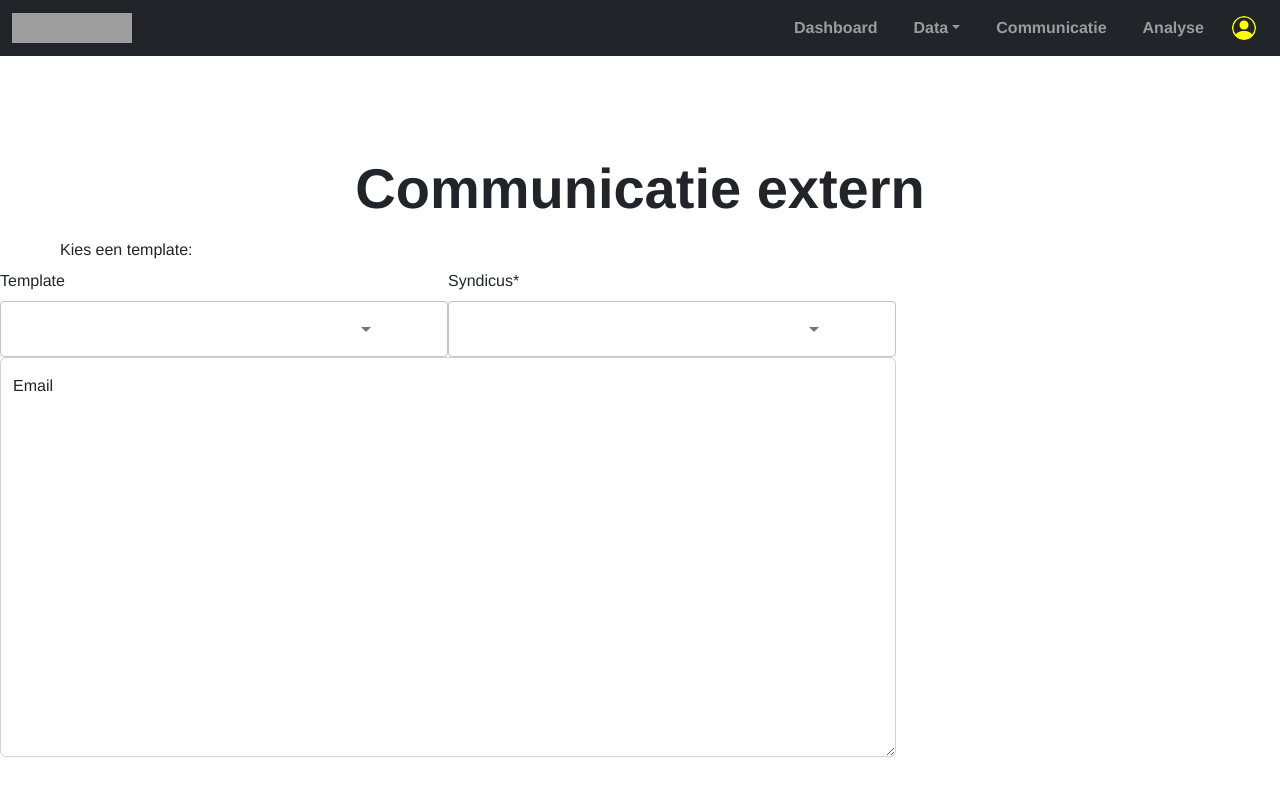
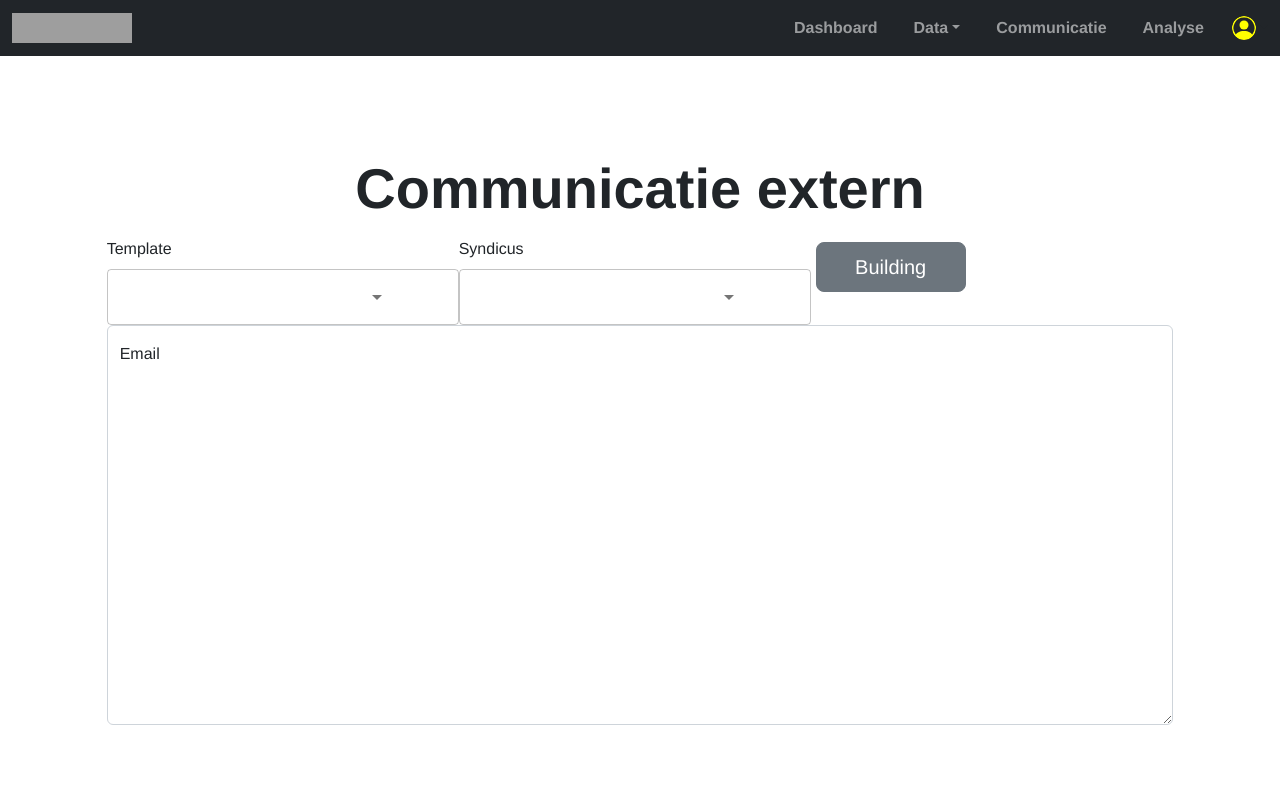
Before and after one commit to SELab-2/Dr-Trottoir-4, a Next.js app in the folder frontend/: page /admin/communication in a window 1280 px wide. Shown: the top 796 px of the page. Built offline with nearby package versions, Linux system fonts and the light colour scheme; no server answers; grey boxes are pictures that could not be loaded.

Commit message:
route to building and support going from mail to communication

```diff
--- a/frontend/pages/admin/communication.tsx
+++ b/frontend/pages/admin/communication.tsx
@@ -3,15 +3,20 @@ import { BuildingComment, getAllBuildingComments } from "@/lib/building-comment"
 import { EmailTemplate, getAllEmailTemplates } from "@/lib/email-template";
 import { useEffect, useState, ChangeEvent } from "react";
 import styles from 'styles/Welcome.module.css';
-import { Dropdown, DropdownButton, FloatingLabel, Form, FormControl } from "react-bootstrap";
+import { Button, Dropdown, DropdownButton, FloatingLabel, Form, FormControl, Offcanvas } from "react-bootstrap";
 import TemplateAutocomplete from "@/components/autocompleteComponents/templateAutocomplete";
 import { BuildingInterface, getAllBuildings } from "@/lib/building";
 import { getAllUsers, User, userSearchString } from "@/lib/user";
 import SyndicAutoCompleteComponent from "@/components/autocompleteComponents/syndicAutoCompleteComponent";
+import router, { useRouter } from "next/router";
 
+interface ParsedUrlQuery {}
+
+interface DataCommunicationQuery extends ParsedUrlQuery {
+    template?: number;
+}
 
 export default function AdminCommunication() {
-    const [loading, setLoading] = useState(true);
     const [allTemplates, setAllTemplates] = useState<EmailTemplate[]>([]);
     const [allComments, setAllComments] = useState<BuildingComment[]>([]);
     const [allBuildings, setAllBuildings] = useState<BuildingInterface[]>([]);
@@ -22,9 +27,10 @@ export default function AdminCommunication() {
     const [templateText, setTemplateText] = useState("");
     const [updatedTemplateText, setUpdatedTemplateText] = useState("");
     const [templateId, setTemplateId] = useState("");
-    const [commentId, setCommentId] = useState("");
     const [syndicId, setSyndicId] = useState("");
     const [buildingId, setBuildingId] = useState("");
+    const router = useRouter();
+    const query: DataCommunicationQuery = router.query as DataCommunicationQuery;
 
     const replaceVariable = (str: string, variable: string, value: string) : string => {
         const regex = new RegExp(`{{\\s*${variable}\\s*}}`, 'g');
@@ -53,15 +59,32 @@ export default function AdminCommunication() {
             setUpdatedTemplateText(changedVariablesText);
     }
 
+    async function routeToBuilding(buildingId: string) {
+        await router.push({
+            pathname: `building/`,
+            query: { building: buildingId },
+        });
+    }
+
+
     useEffect(() => {
+
         getAllEmailTemplates().then(res => {
             const emailTemplates : EmailTemplate[] = res.data;
             setAllTemplates(emailTemplates);
-            setSelectedTemplate(emailTemplates[0].name);
-            setTemplateText(emailTemplates[0].template);
+            let currentTemplate = emailTemplates[0];
+            if (query.template) {
+                console.log(emailTemplates);
+                console.log(query.template);
+                currentTemplate = emailTemplates.find(e => e.id === Number(query.template)) || emailTemplates[0];
+            }
+                setSelectedTemplate(currentTemplate.name);
+                setTemplateId(currentTemplate.id.toString());
+                setTemplateText(currentTemplate.template);
         }, err => {
             console.error(err);
         });
+
 
         getAllBuildingComments().then(res => {
             const buildingComments : BuildingComment[] = res.data;
@@ -82,7 +105,7 @@ export default function AdminCommunication() {
             const buildings : BuildingInterface[] = res.data;
             setAllBuildings(buildings);
         });
-    }, []);
+    }, [router.isReady]);
 
     useEffect(() => {
         const changedVariablesText = fillInVariables(templateText);
@@ -107,9 +130,12 @@ export default function AdminCommunication() {
             <>
                 <AdminHeader/>
                 <p className={styles.title}>Communicatie extern</p>
-                <p className={styles.text}>Kies een template:</p>
                 <div style={{ display: 'flex', width:"100%"  }}>
-                    <div style={{ width: "35%" }}>
+                    <div style={{ width: "10%" }}>
+
+                    </div>
+                    <div style={{ display: 'flex', width:"100%"  }}>
+                        <div style={{ width: "33%" }}>
                             <TemplateAutocomplete
                                 value={selectedTemplate}
                                 onChange={setSelectedTemplate}
@@ -117,23 +143,35 @@ export default function AdminCommunication() {
                                 required={false}
                             ></TemplateAutocomplete>
                         </div>
-                    <div style={{ width: "35%" }}>
+                        <div style={{ width: "33%" }}>
                             <SyndicAutoCompleteComponent
                                 value={selectedSyndic}
                                 onChange={setSelectedSyndic}
                                 setObjectId={setSyndicId}
-                            required={true}
+                                required={false}
                             ></SyndicAutoCompleteComponent>
                         </div>
-
+                        <div style={{ width: "33%" }}>
+                        <Button variant="secondary" size="lg"
+                        onClick={() => {routeToBuilding(buildingId).then()}}>
+                            Building
+                        </Button>
 
                         </div>
+                    </div>
+                    <div style={{ width: "10%" }}>
+
+                    </div>
+                </div>
                 <div style={{ display: 'flex'}}>
+                    <div style={{ width: "10%" }}>
+
+                    </div>
                     <FloatingLabel
                         controlId="floatingTextarea"
                         label="Email"
                         className="mb-3"
-                        style={{ width: "70%" }}
+                        style={{ width: "100%" }}
                     >
                         <Form.Control
                         as="textarea"
@@ -143,7 +181,7 @@ export default function AdminCommunication() {
                         onChange={handleEditTemplate}
                         />
                     </FloatingLabel>
-                    <div style={{ width: "30%" }}>
+                    <div style={{ width: "10%" }}>
 
                     </div>
                 </div>
```
Lines whose indentation alone changed are shown as unchanged.
